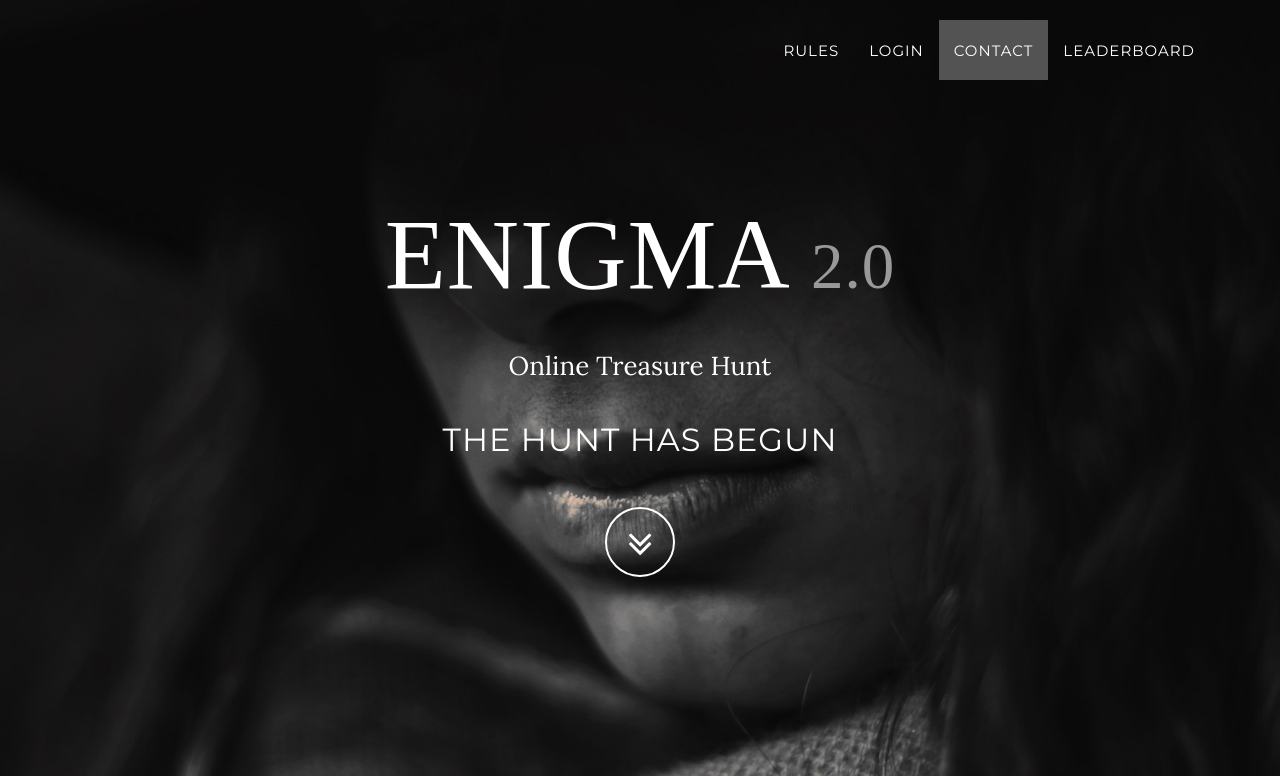
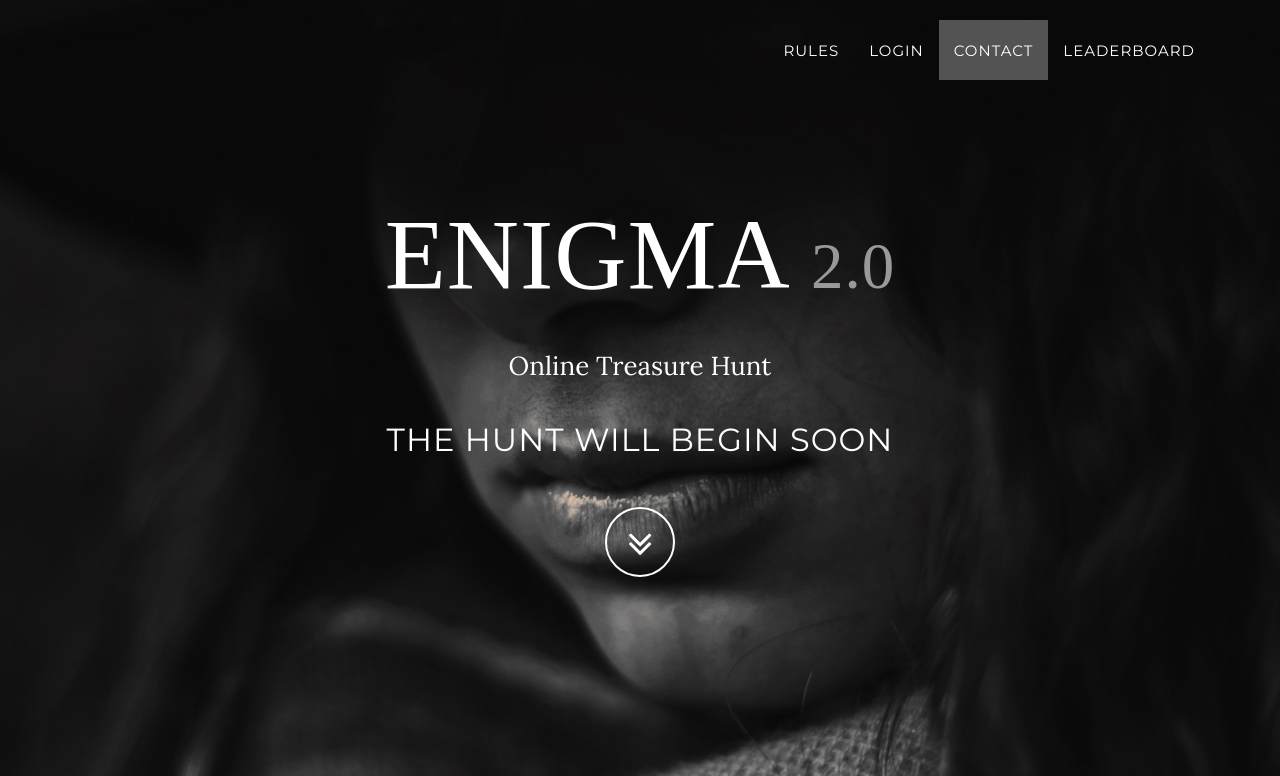
Before and after one commit to biswaz/Enigma, a Django app: page / in a window 1280 px wide. Shown: the top 776 px of the page. Run offline with Django 3.2, Linux system fonts and the light colour scheme; some libraries are stand-ins or nearby versions.

Commit message:
home page changed to comign soon

```diff
--- a/enigma/templates/home.html
+++ b/enigma/templates/home.html
@@ -82,7 +82,7 @@
             <h1 class="brand-heading">ENIGMA
             <small class="text-muted">2.0</small></h1>
             <p class="intro-text">Online Treasure Hunt</p>
-            <h2>The hunt has begun</h2>
+            <h2>The hunt will begin soon</h2>
               <a href="#about" class="btn btn-circle page-scroll">
                 <i class="fa fa-angle-double-down animated"></i>
               </a>
@@ -148,6 +148,7 @@
               <a href="{% url 'play_view' %}" class="btn btn-default btn-lg"><i class="fa fa-facebook fa-fw"></i> <span class="network-name">PLAY</span></a>
             </li>
             {% else %}
+            {% comment %}
             <h2>LOGIN TO GET STARTED</h2>
             <li class="login-button">
               <a href="{% provider_login_url "facebook" method="oauth2" %}" class="btn btn-default btn-lg">
@@ -155,6 +156,8 @@
                 <span class="network-name">Facebook Login</span>
               </a>
             </li>
+            {% endcomment %}
+            <h2>HANG ON, WE'RE TYING IT TOGETHER</h2>
             {% endif %}
           </div>
         </div>
```
